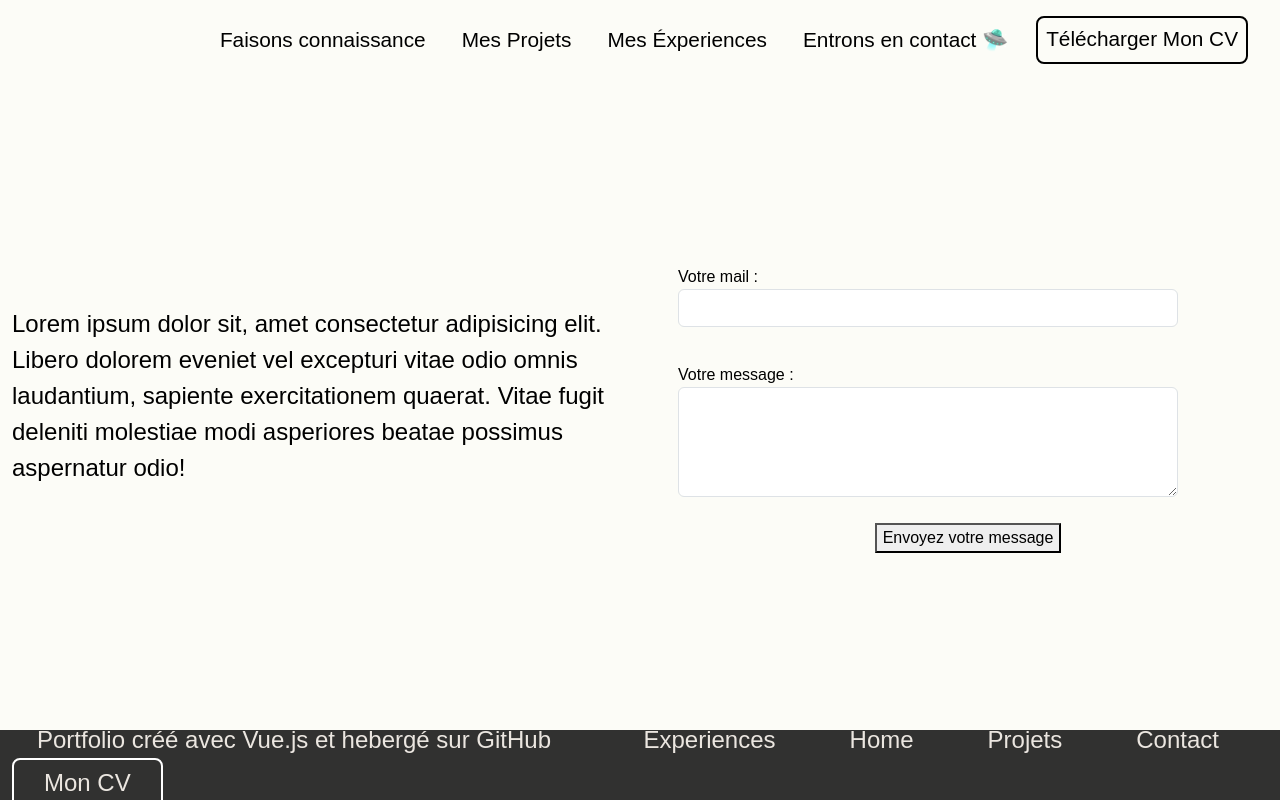
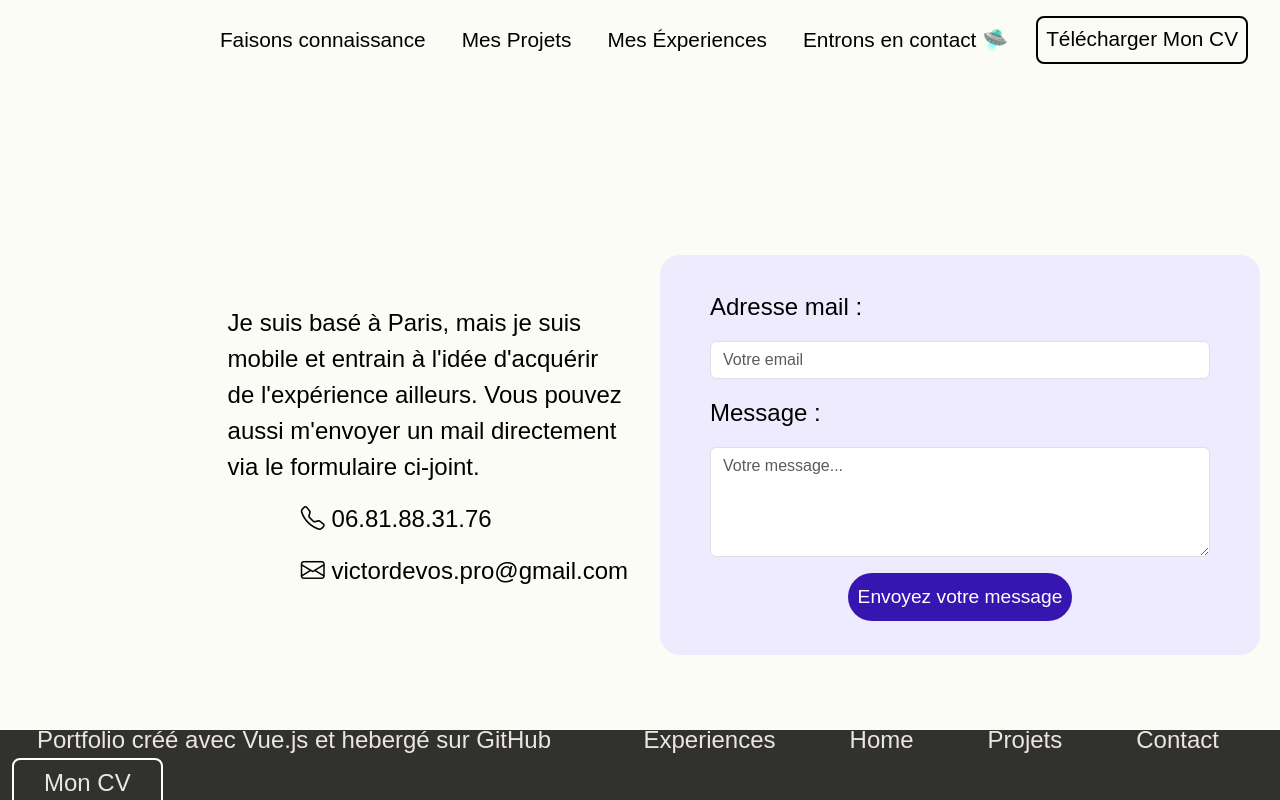
Before and after one commit to VictorDvs/Portfolio, a Vue app: page /contact in a window 1280 px wide. Built offline with nearby package versions, Linux system fonts and the light colour scheme.

Commit message:
update contact

```diff
--- a/src/views/ContactView.vue
+++ b/src/views/ContactView.vue
@@ -3,24 +3,29 @@
         <HeaderComponent/>
         <div class="container-fluid section" id="contact">
 <div class="row">
-  <div class="col-sm-6 col-12 align-items-center d-flex">
-    <p>Lorem ipsum dolor sit, amet consectetur adipisicing elit. Libero dolorem eveniet vel excepturi vitae odio omnis laudantium, sapiente exercitationem quaerat. Vitae fugit deleniti molestiae modi asperiores beatae possimus aspernatur odio!</p>
+  <div class="col-sm-6 col-12 align-items-end justify-content-center d-flex flex-column">
+    <p id="contact-text">Je suis basé à Paris, mais je suis mobile et entrain à l'idée d'acquérir de l'expérience ailleurs. Vous pouvez aussi m'envoyer un mail directement via le formulaire ci-joint.</p>
+    <div class="coordonnees">
+    <p><i class="bi bi-telephone"></i> 06.81.88.31.76</p>
+    <p><i class="bi bi-envelope"></i> victordevos.pro@gmail.com</p>
+</div>
   </div>
 
-  <div class="col-sm-6 col-12 align-items-center d-flex justify-content-lg-end">
+  <div class="col-sm-6 col-12 align-items-center d-flex justify-content-center">
     <!-- modify this form HTML and place wherever you want your form -->
 <form
+id="form"
 action="https://formspree.io/f/mpwaeeld"
 method="POST"
 >
-<label>
-  Votre mail :
-  <input type="email" name="email" class="form-control mb-3">
-</label>
-<label>
-  Votre message :
-  <textarea name="message" class="form-control mb-3" rows="4" ></textarea>
-</label>
+
+  <p>Adresse mail :</p>
+  <input type="email" name="email" class="form-control mb-3" placeholder="Votre email">
+
+
+  <p>Message :</p>
+  <textarea name="message" class="form-control mb-3" rows="4" placeholder="Votre message..."></textarea>
+
 <!-- your other form fields go here -->
 <button type="submit">Envoyez votre message</button>
 </form>
@@ -44,6 +49,11 @@ import FooterComponent from '@/components/FooterComponent.vue'
 <style lang="scss" scoped>
 @import "@/assets/styles/_mixins.scss";
 
+
+#contact-text{
+    max-width: 65%;
+}
+
 #contact{
     @include displayFlex;
     flex-direction: column;
@@ -54,20 +64,35 @@ import FooterComponent from '@/components/FooterComponent.vue'
 #contact form{
     display: flex;
     flex-direction: column;
-    justify-content: space-around;
+    justify-content: center;
     align-items: center;
+    background-color: #EFEBFE;
+    text-align: start;
     color: black;
     margin: 25px 0px;
     width: 100%;
+    height: 400px;
     max-width: 600px;
     padding: 0 10px;
     box-sizing: border-box;
+    border-radius: 20px;
 
 }
 
-#contact form label {
-    margin: 10px;
+// #contact form label {
+//     display: flex;
+//     justify-content: center;
+//     align-items: center;
+//     flex-direction: column;
+//     margin: 10px;
+//     width: 100%;
+// }
+
+#contact form p{
+    display: flex;
+    align-items: start;
     width: 100%;
+    padding-left: 40px;
 }
 
 #contact input, #contact textarea {
@@ -75,10 +100,19 @@ import FooterComponent from '@/components/FooterComponent.vue'
     max-width: 500px; /* Limiter la largeur pour les écrans larges */
 }
 
-.footer-content {
-    text-align: center; /* Centrer les textes du footer */
-    margin: 5px 0; /* Marges plus petites pour éviter le débordement */
-    word-wrap: break-word; /* Forcer la casse des longs mots */
+#contact form button {
+    display: flex;
+    // align-self: flex-end;
+    border: none;
+    background-color: #3615B1;
+    color: white;
+    font-size: 1.2em;
+    font-weight: 500;
+    border-radius: 30px;
+    padding: 10px;
+
+    // margin-right: 35px;
+    // margin-top: 15px;
 }
 
 /* Media queries pour petits écrans */
@@ -95,8 +129,5 @@ import FooterComponent from '@/components/FooterComponent.vue'
         margin: 5px; /* Réduire les marges des labels */
     }
 
-    .footer-content {
-        font-size: 0.9rem; /* Réduire la taille du texte dans le footer sur petits écrans */
-    }
 }
 </style>
```
